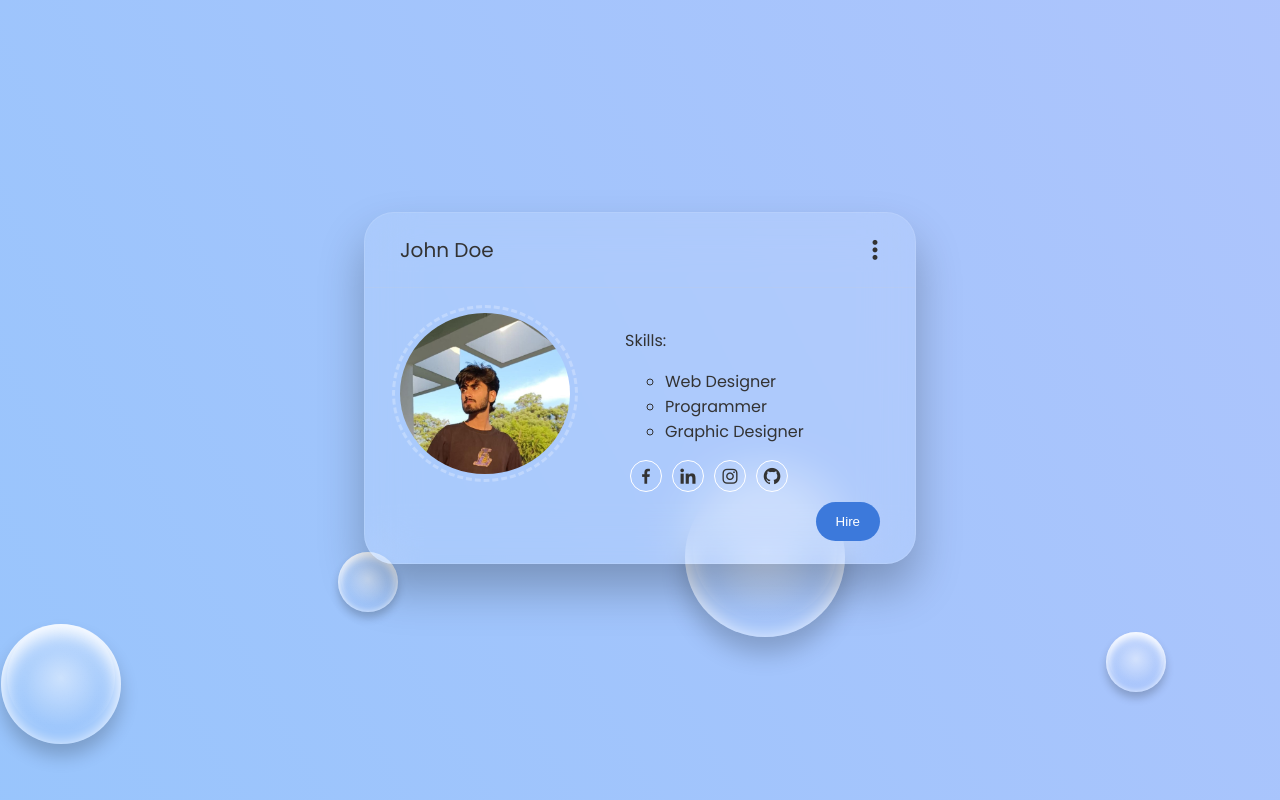
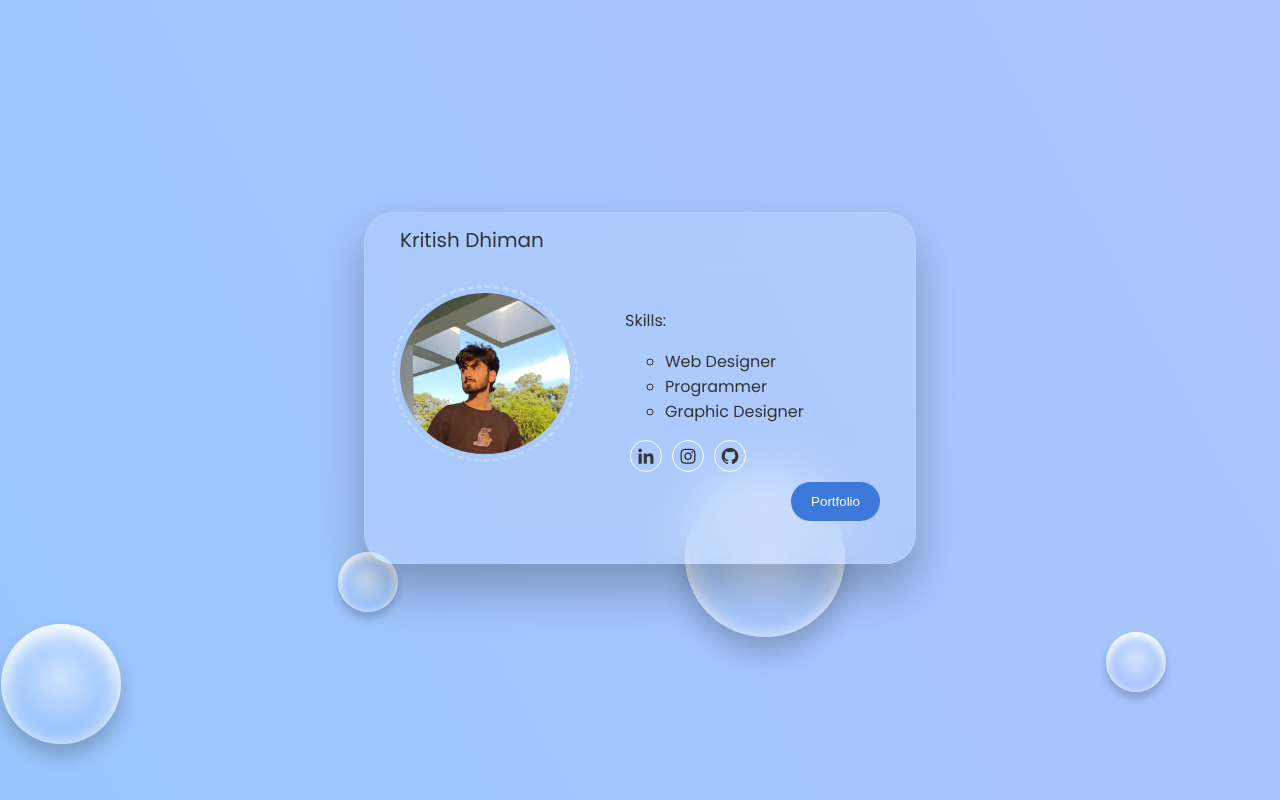
Before and after one commit to kritishdhiman/Business-Card, a plain HTML site: page index.html in a window 1280 px wide. Drawn offline with nearby package versions, Linux system fonts and the light colour scheme.

Commit message:
Update index.html

```diff
--- a/index.html
+++ b/index.html
@@ -37,9 +37,7 @@
     <section>
         <div class="card">
             <div class="top">
-                <span>John Doe</span>
-                <i class="bx bx-dots-vertical-rounded"></i>
-                <p>My Portifolio</p>
+                <span>Kritish Dhiman</span>
             </div>
 
             <div class="middle">
@@ -56,17 +54,24 @@
                         </ul>
                     </div>
                     <div class="social-icon">
-                        <span><i class="bx bxl-facebook"></i></span>
-                        <span><i class="bx bxl-linkedin"></i></span>
-                        <span><i class="bx bxl-instagram"></i></span>
-                        <span><i class="bx bxl-github"></i></span>
+                        <a href="https://www.linkedin.com/in/kritish-dhiman/" style="text-decoration: none; color: inherit;">
+                            <span><i class="bx bxl-linkedin"></i></span>
+                        </a>
+                        <a href="https://www.instagram.com/kritishdhiman/" style="text-decoration: none; color: inherit;">
+                            <span><i class="bx bxl-instagram"></i></span>
+                        </a>
+                        <a href="https://github.com/kritishdhiman" style="text-decoration: none; color: inherit;">
+                            <span><i class="bx bxl-github"></i></span>
+                        </a>
                     </div>
                 </div>
 
             </div>
 
             <div class="bottom">
-                <input type="submit" class="btn" value="Hire">
+                <a href="https://kritishdhiman.github.io/Portfolio/" class="portfolio-link">
+                    <input type="submit" class="btn" value="Portfolio">
+                </a>
             </div>
         </div>
     </section>
```
